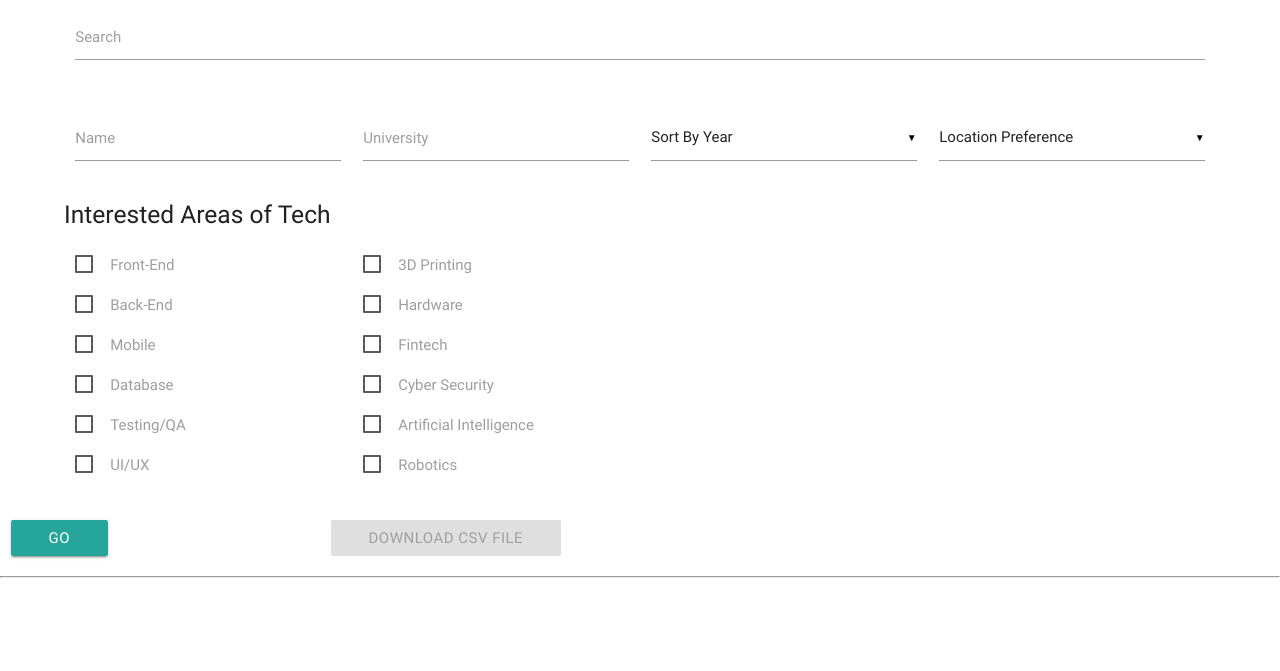
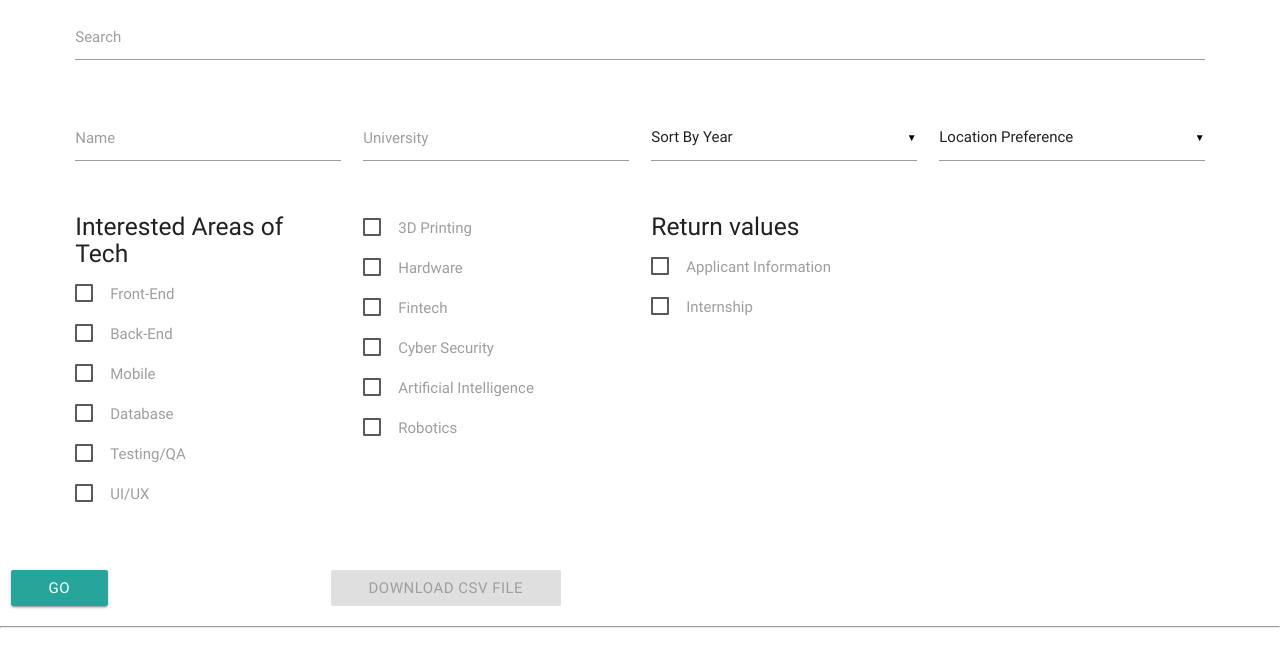
Before and after one commit to Lucytheanimefan/KACdatabase, a Flask app: page /search_page in a window 1280 px wide. Shown: the part 129-800 px from the top of the page. Run offline with Flask 2, Linux system fonts and the light colour scheme; the visitor is signed in with stand-in values (Sample User, id 1); some libraries are stand-ins or nearby versions; some web fonts are replaced.

Commit message:
Working on adding internship

```diff
--- a/app.py
+++ b/app.py
@@ -120,8 +120,12 @@ def populate():
 			})
 '''
 
+def update_database():
+	db.testprofiles.update({}, {"$set":{"Internship":"some internsihp"}}, True, True)
+
 
 if __name__ == "__main__":
 	app.secret_key = os.urandom(12)
+	update_database()
 	port = int(os.environ.get("PORT", 5000))
 	app.run(host='0.0.0.0', port=port)
--- a/static/js/script.js
+++ b/static/js/script.js
@@ -37,7 +37,7 @@ function submitQuery(accountType = null) {
         sortBy = $('#sortBy').val();
         sortByYear = $('#sortByYear').val();
         word = $("#search").val();
-        getCheckedBoxes();
+        var checkBoxValues = getCheckedBoxes(".interest");
     }
     if (sortByYear == null) {
         sortByYear = "";
@@ -51,13 +51,18 @@ function submitQuery(accountType = null) {
     //console.log(checkBoxValues);
 }
 
-function getCheckedBoxes() {
-    checkBoxValues = [];
-    $(".check").each(function() {
+function getCheckedBoxes(className) {
+    var checkBoxValues = [];
+    $(className).each(function() {
         if ($(this).prop('checked')) {
-            checkBoxValues.push(interestMap[$(this).val()]);
+            if ($(this).val() in interestMap) {
+                checkBoxValues.push(interestMap[$(this).val()]);
+            } else {
+                checkBoxValues.push($(this).val());
+            }
         }
     });
+    return checkBoxValues;
 }
 
 function createQuery(sortBy, year, interests, location, word, university, name) {
@@ -211,7 +216,8 @@ function writeToDatabase(data) {
 
 
 function populateData(data) {
-    console.log("Data length: " + data.length);
+    var toRet = getCheckedBoxes(".return");
+    console.log(toRet);
     var nameInfo = "";
     var totalData = "";
     for (var i = 0; i < data.length; i++) {
@@ -219,7 +225,7 @@ function populateData(data) {
         for (var key in data[i]) {
             if (key == "_id") {} else if (key == "Name") {
                 nameInfo = "<div class='name'>" + data[i]["Name"] + "</div>";
-            } else {
+            } else if (toRet.includes("applicant")){
                 if (accountType == "admin") {
                     studentdata = studentdata + "<div><h4 class='title'>" +
                         key + ' <i onclick="editProfile(\'' + data[i]["_id"] + '\',\'' + key.replace(/\s+/g, '-').toLowerCase() + '\', \'' + key + '\')" class="fa fa-pencil-square-o" aria-hidden="trues"></i>' + "</h4><div class='data " + key.replace(/\s+/g, '-').toLowerCase() + "' >" + data[i][key] + "</div><hr></div>";
--- a/templates/search.html
+++ b/templates/search.html
@@ -38,66 +38,80 @@
     </div>
     {% if accountType == "admin" %}
     <div class="checkboxes row">
-        <h5>Interested Areas of Tech</h5>
         <div class='col s3'>
+            <h5>Interested Areas of Tech</h5>
             <p>
-                <input class="check" type="checkbox" value="frontend" id="frontend" />
+                <input class="check interest" type="checkbox" value="frontend" id="frontend" />
                 <label for="frontend">Front-End</label>
             </p>
             <p>
-                <input class="check" type="checkbox" value="backend" id="backend" />
+                <input class="check interest" type="checkbox" value="backend" id="backend" />
                 <label for="backend">Back-End</label>
             </p>
             <p>
-                <input class="check" type="checkbox" value="mobile" class="filled-in" id="mobile" />
+                <input class="check interest" type="checkbox" value="mobile" class="filled-in" id="mobile" />
                 <label for="mobile">Mobile</label>
             </p>
             <p>
-                <input class="check" type="checkbox" value="database" id="database" />
+                <input class="check interest" type="checkbox" value="database" id="database" />
                 <label for="database">Database</label>
             </p>
             <p>
-                <input class="check" type="checkbox" value="testing_qa" id="testing_qa" />
+                <input class="check interest" type="checkbox" value="testing_qa" id="testing_qa" />
                 <label for="testing_qa">Testing/QA</label>
             </p>
             <p>
-                <input class="check" type="checkbox" value="ui_ux" id="ui_ux" />
+                <input class="check interest" type="checkbox" value="ui_ux" id="ui_ux" />
                 <label for="ui_ux">UI/UX</label>
             </p>
         </div>
         <div class='col s3'>
             <p>
-                <input class="check" type="checkbox" value="3dprinting" id="3dprinting" />
+                <input class="check interest" type="checkbox" value="3dprinting" id="3dprinting" />
                 <label for="3dprinting">3D Printing</label>
             </p>
             <p>
-                <input class="check" type="checkbox" value="hardware" id="hardware" />
+                <input class="check interest" type="checkbox" value="hardware" id="hardware" />
                 <label for="hardware">Hardware</label>
             </p>
             <p>
-                <input class="check" type="checkbox" value="fintech" id="fintech" />
+                <input class="check interest" type="checkbox" value="fintech" id="fintech" />
                 <label for="fintech">Fintech</label>
             </p>
             <p>
-                <input class="check" type="checkbox" value="cyber_security" id="cyber_security" />
+                <input class="check interest" type="checkbox" value="cyber_security" id="cyber_security" />
                 <label for="cyber_security">Cyber Security</label>
             </p>
             <p>
-                <input class="check" type="checkbox" value="AI" id="AI" />
+                <input class="check interest" type="checkbox" value="AI" id="AI" />
                 <label for="AI">Artificial Intelligence</label>
             </p>
             <p>
-                <input class="check" type="checkbox" value="robotics" id="robotics" />
+                <input class="check interest" type="checkbox" value="robotics" id="robotics" />
                 <label for="robotics">Robotics</label>
             </p>
         </div>
+        <div class='col s3'>
+            <h5>Return values</h5>
+            <div class="return_vals">
+                <p>
+                    <input class="check return" type="checkbox" value="applicant" id="applicant" />
+                    <label for="applicant">Applicant Information</label>
+                </p>
+                <p>
+                    <input class="check return" type="checkbox" value="internship" id="internship" />
+                    <label for="internship">Internship</label>
+                </p>
+            </div>
+        </div>
     </div>
+    <div class="row"></div>
     {% endif %}
     <br>
 </form>
 <div class="row">
     <div class="col s3">
-        <button class="btn waves-effect waves-light" onclick = "submitQuery('{{ accountType }}')" id="go">Go
+        <button class="btn waves-effect waves-light" onclick="submitQuery('{{ accountType }}')" id="go">Go
             <i class="material-icons right"></i>
         </button>
     </div>
```
